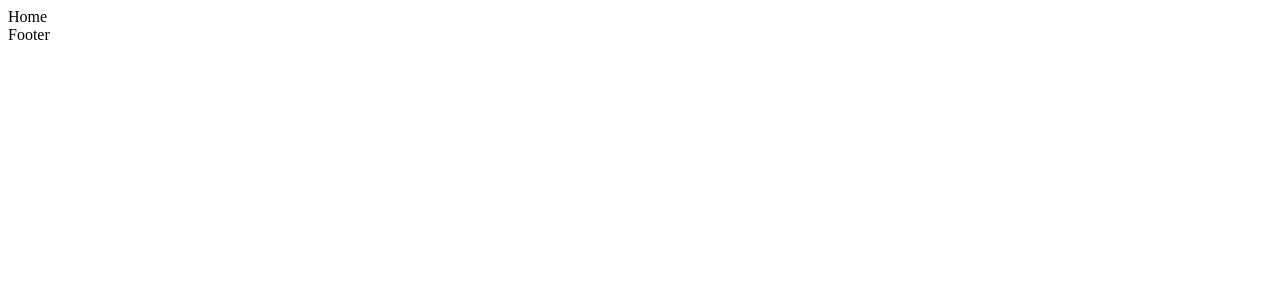
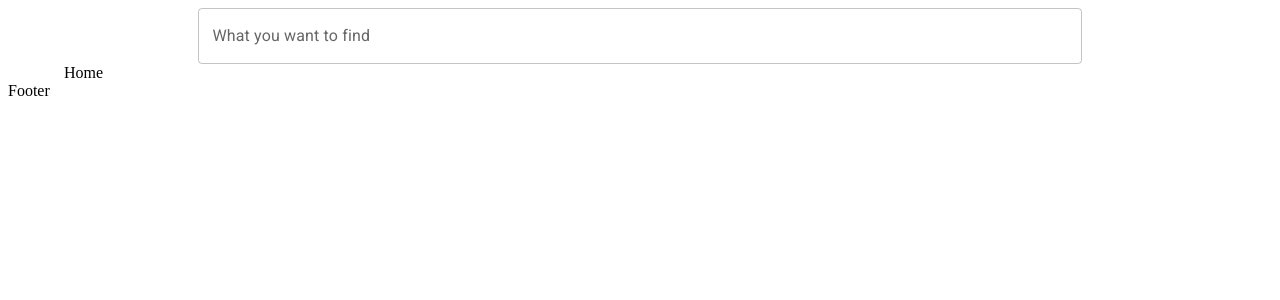
Before and after one commit to flapek/programmingProject-UE, a React (Create React App) app in the folder front/: page / in a window 1280 px wide. Shown: the top 300 px of the page. Built offline with nearby package versions, Linux system fonts and the light colour scheme.

Commit message:
add search bar

```diff
--- a/front/src/App.tsx
+++ b/front/src/App.tsx
@@ -1,15 +1,25 @@
+import { Container } from '@mui/material';
 import React from 'react';
 import { Route, Routes } from 'react-router';
+import { SearchBar } from './Components';
 import { Home, NoMatch } from './Pages';
 
 export default function App() {
   return (
     <div>
       <main>
-        <Routes>
-          <Route path="/" element={<Home />} />
-          <Route path="*" element={<NoMatch />} />
-        </Routes>
+        <Container>
+          <Container
+            maxWidth={false}
+            sx={{ display: 'flex', justifyContent: 'center' }}
+          >
+            <SearchBar></SearchBar>
+          </Container>
+          <Routes>
+            <Route path="/" element={<Home />} />
+            <Route path="*" element={<NoMatch />} />
+          </Routes>
+        </Container>
       </main>
       <footer>Footer</footer>
     </div>
--- /dev/null
+++ b/front/src/Components/SearchBar.tsx
@@ -0,0 +1,89 @@
+import { Autocomplete, CircularProgress, TextField } from '@mui/material';
+import React from 'react';
+
+function sleep(delay = 0) {
+  return new Promise((resolve) => {
+    setTimeout(resolve, delay);
+  });
+}
+
+export default function SearchBar() {
+  const [open, setOpen] = React.useState(false);
+  const [options, setOptions] = React.useState<{ name: string }[]>([]);
+  const loading = open && options.length === 0;
+
+  React.useEffect(() => {
+    let active = true;
+
+    if (!loading) {
+      return undefined;
+    }
+
+    (async () => {
+      await sleep(1e3);
+
+      if (active) {
+        setOptions([...products]);
+      }
+    })();
+
+    return () => {
+      active = false;
+    };
+  }, [loading]);
+
+  React.useEffect(() => {
+    if (!open) {
+      setOptions([]);
+    }
+  }, [open]);
+
+  return (
+    <Autocomplete
+      id="search-bar"
+      sx={{ width: '80%' }}
+      open={open}
+      onOpen={() => {
+        setOpen(true);
+      }}
+      onClose={() => {
+        setOpen(false);
+      }}
+      multiple
+      autoHighlight
+      freeSolo
+      isOptionEqualToValue={(option, value) => option.name === value.name}
+      getOptionLabel={(option) => option.name}
+      options={options}
+      loading={loading}
+      renderInput={(params) => (
+        <TextField
+          {...params}
+          label="What you want to find"
+          InputProps={{
+            ...params.InputProps,
+            endAdornment: (
+              <React.Fragment>
+                {loading ? (
+                  <CircularProgress color="inherit" size={20} />
+                ) : null}
+                {params.InputProps.endAdornment}
+              </React.Fragment>
+            ),
+          }}
+        />
+      )}
+    />
+  );
+}
+
+const products = [
+  { name: 'Asus ZenBook' },
+  { name: 'Lenovo Yoga' },
+  { name: 'Lenovo IdeaPad' },
+  { name: 'Lenovo ThinkPad' },
+  { name: 'Lenovo Legion' },
+  { name: 'HP Envy' },
+  { name: 'HP Spectre' },
+  { name: 'Dell G Series' },
+];
--- /dev/null
+++ b/front/src/Components/index.ts
@@ -0,0 +1,3 @@
+import SearchBar from './SearchBar';
+
+export { SearchBar };
```
